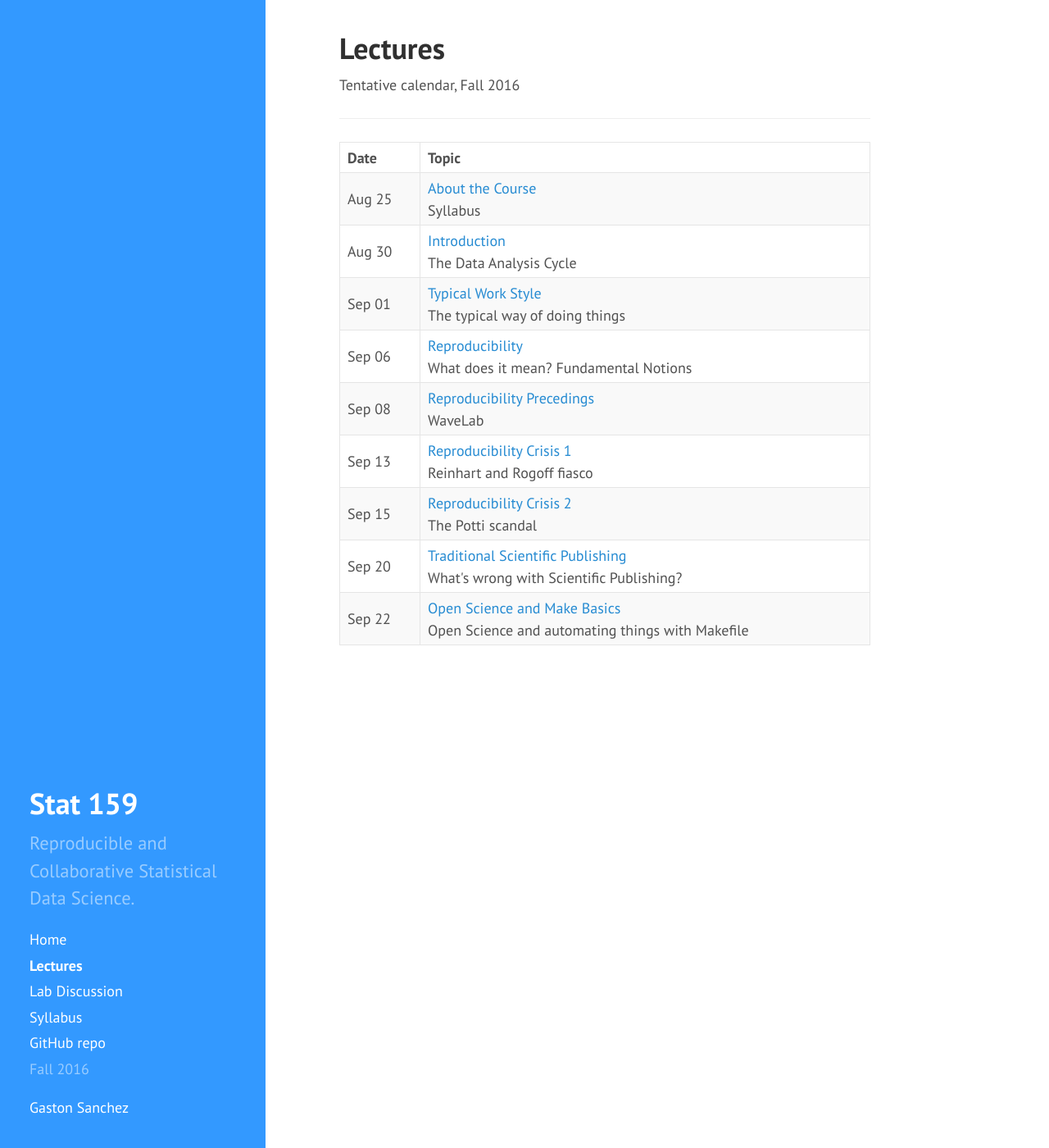
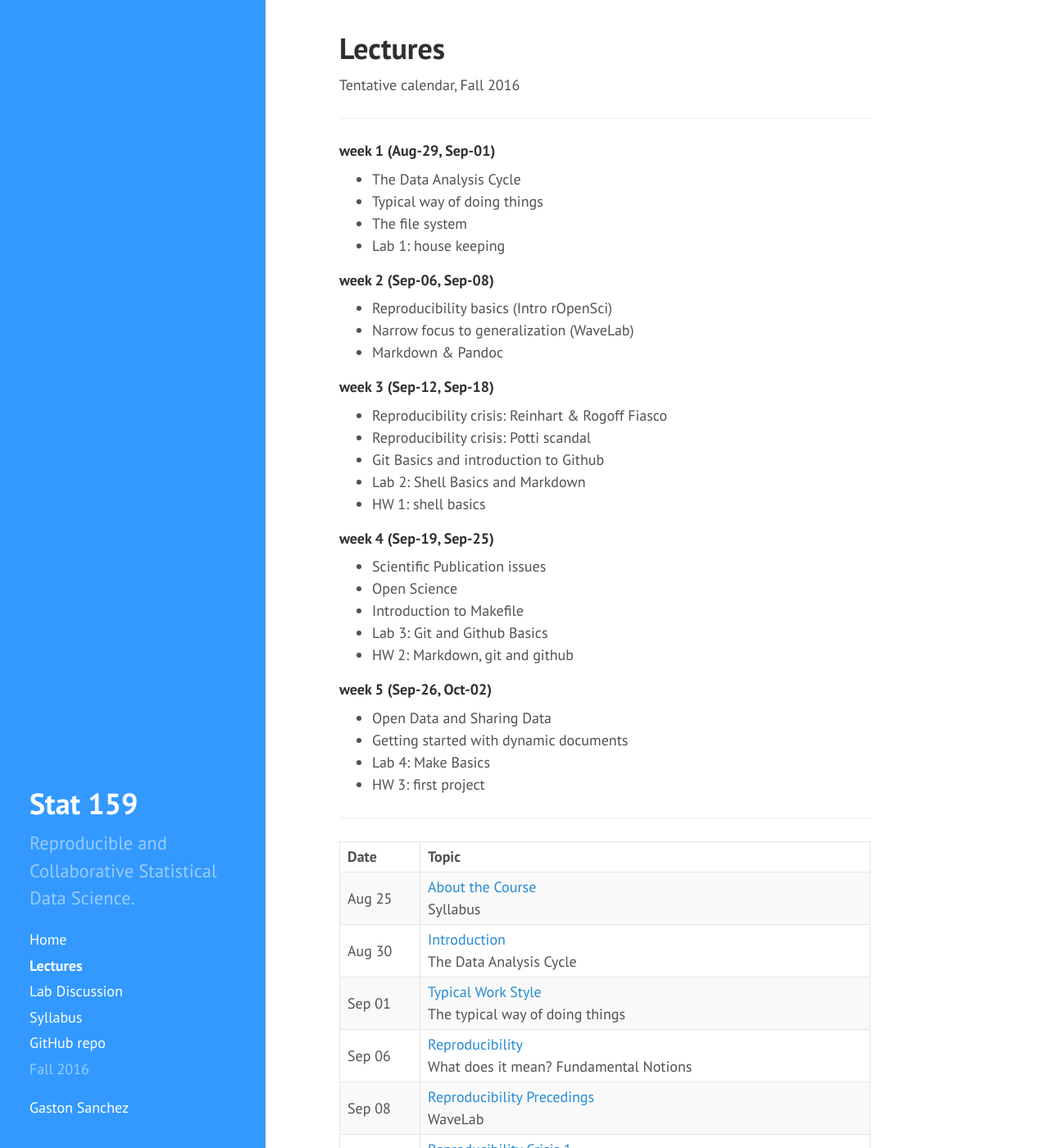
Before and after one commit to gastonstat/relic-stat159, a Jekyll site: the page built from lectures/index.md, in a window 1280 px wide and 1400 px high. Shown: the whole window at 82% size. Built offline with Jekyll 4.4.1, drawn with Linux system fonts in a browser that asks for light colours; nearby versions of some CDN libraries.

Commit message:
lectures: testing with calendar displayed as a list

```diff
--- a/lectures/index.md
+++ b/lectures/index.md
@@ -7,6 +7,49 @@ Tentative calendar, Fall 2016
 
 <hr>
 
+
+#### week 1 (Aug-29, Sep-01)
+
+- The Data Analysis Cycle
+- Typical way of doing things
+- The file system
+- Lab 1: house keeping
+
+
+#### week 2 (Sep-06, Sep-08)
+
+- Reproducibility basics (Intro rOpenSci)
+- Narrow focus to generalization (WaveLab)
+- Markdown & Pandoc
+
+
+#### week 3 (Sep-12, Sep-18)
+
+- Reproducibility crisis: Reinhart & Rogoff Fiasco
+- Reproducibility crisis: Potti scandal
+- Git Basics and introduction to Github
+- Lab 2: Shell Basics and Markdown
+- HW 1: shell basics
+
+
+#### week 4 (Sep-19, Sep-25)
+
+- Scientific Publication issues
+- Open Science
+- Introduction to Makefile
+- Lab 3: Git and Github Basics
+- HW 2: Markdown, git and github
+
+
+#### week 5 (Sep-26, Oct-02)
+
+- Open Data and Sharing Data
+- Getting started with dynamic documents
+- Lab 4: Make Basics
+- HW 3: first project
+
+
+<hr>
 <table>
   <thead>
     <tr>
```
